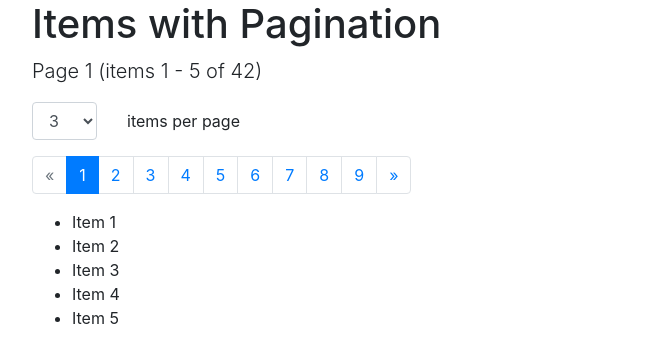
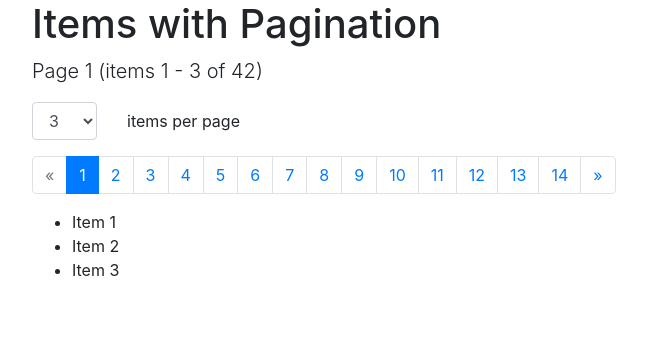
Before and after one commit to mate-academy/react_pagination, a React (Create React App) app: page / in a window 1280 px wide. Shown: the top 362 px of the page, without its empty margins (53-700 px from the left). Built offline with nearby package versions, Linux system fonts and the light colour scheme.

Commit message:
Working solution wo tests

```diff
--- a/src/App.tsx
+++ b/src/App.tsx
@@ -1,18 +1,30 @@
-import React from 'react';
+import React, { useState } from 'react';
 import './App.css';
 import { getNumbers } from './utils';
+import { Pagination } from './components/Pagination';
 
 // eslint-disable-next-line @typescript-eslint/no-unused-vars
-const items = getNumbers(1, 42)
+const items: string[] = getNumbers(1, 42)
   .map(n => `Item ${n}`);
 
 export const App: React.FC = () => {
+  const [currentPage, setCurrentPage] = useState(1);
+  const [itemsPerPage, setItemsPerPage] = useState(3);
+
+  const totalPages = items.length;
+  const firstVisibleItem = (currentPage * itemsPerPage) - itemsPerPage;
+  const lastVisibleItem = (firstVisibleItem + itemsPerPage - 1) <= totalPages
+    ? firstVisibleItem + itemsPerPage
+    : items.length;
+
+  const visibleArray = [...items].slice(firstVisibleItem, lastVisibleItem);
+
   return (
     <div className="container">
       <h1>Items with Pagination</h1>
 
       <p className="lead" data-cy="info">
-        Page 1 (items 1 - 5 of 42)
+        {`Page ${currentPage} (items ${firstVisibleItem + 1} - ${lastVisibleItem} of ${totalPages})`}
       </p>
 
       <div className="form-group row">
@@ -21,6 +33,10 @@ export const App: React.FC = () => {
             data-cy="perPageSelector"
             id="perPageSelector"
             className="form-control"
+            onChange={(event) => {
+              setItemsPerPage(+(event.target.value));
+              setCurrentPage(1);
+            }}
           >
             <option value="3">3</option>
             <option value="5">5</option>
@@ -34,62 +50,26 @@ export const App: React.FC = () => {
         </label>
       </div>
 
-      {/* Move this markup to Pagination */}
-      <ul className="pagination">
-        <li className="page-item disabled">
-          <a
-            data-cy="prevLink"
-            className="page-link"
-            href="#prev"
-            aria-disabled="true"
+      <Pagination
+        total={totalPages}
+        perPage={itemsPerPage}
+        currentPage={currentPage}
+        onPageChange={(page) => {
+          if (page !== currentPage) {
+            setCurrentPage(page);
+          }
+        }}
+      />
+
+      <ul>
+        {visibleArray.map((item) => (
+          <li
+            key={+item.slice(5)}
+            data-cy="item"
           >
-            «
-          </a>
-        </li>
-        <li className="page-item active">
-          <a data-cy="pageLink" className="page-link" href="#1">1</a>
-        </li>
-        <li className="page-item">
-          <a data-cy="pageLink" className="page-link" href="#2">2</a>
-        </li>
-        <li className="page-item">
-          <a data-cy="pageLink" className="page-link" href="#3">3</a>
-        </li>
-        <li className="page-item">
-          <a data-cy="pageLink" className="page-link" href="#4">4</a>
-        </li>
-        <li className="page-item">
-          <a data-cy="pageLink" className="page-link" href="#5">5</a>
-        </li>
-        <li className="page-item">
-          <a data-cy="pageLink" className="page-link" href="#6">6</a>
-        </li>
-        <li className="page-item">
-          <a data-cy="pageLink" className="page-link" href="#7">7</a>
-        </li>
-        <li className="page-item">
-          <a data-cy="pageLink" className="page-link" href="#8">8</a>
-        </li>
-        <li className="page-item">
-          <a data-cy="pageLink" className="page-link" href="#9">9</a>
-        </li>
-        <li className="page-item">
-          <a
-            data-cy="nextLink"
-            className="page-link"
-            href="#next"
-            aria-disabled="false"
-          >
-            »
-          </a>
-        </li>
-      </ul>
-      <ul>
-        <li data-cy="item">Item 1</li>
-        <li data-cy="item">Item 2</li>
-        <li data-cy="item">Item 3</li>
-        <li data-cy="item">Item 4</li>
-        <li data-cy="item">Item 5</li>
+            {item}
+          </li>
+        ))}
       </ul>
     </div>
   );
--- a/src/components/Pagination/Pagination.tsx
+++ b/src/components/Pagination/Pagination.tsx
@@ -1 +1,77 @@
-export const Pagination = () => {};
+import React from 'react';
+import cn from 'classnames';
+
+interface Props {
+  total: number;
+  perPage: number;
+  currentPage: number;
+  onPageChange: (changedPage: number) => void;
+}
+
+export const Pagination: React.FC<Props> = ({
+  total,
+  perPage = 3,
+  currentPage = 1,
+  onPageChange,
+}) => {
+  const qtyBookmarks = Math.ceil(total / perPage);
+  const pages: number[] = [];
+
+  for (let i = 1; i <= qtyBookmarks; i += 1) {
+    pages.push(i);
+  }
+
+  return (
+    <ul className="pagination">
+      <li className={cn('page-item', {
+        ' disabled': currentPage === 1,
+      })}
+      >
+        <a
+          data-cy="prevLink"
+          className="page-link"
+          href="#prev"
+          aria-disabled="true"
+          onClick={() => ((currentPage > 1)
+            && onPageChange(currentPage - 1))}
+        >
+          «
+        </a>
+      </li>
+      {pages.map((page) => {
+        return (
+          <li
+            key={page}
+            className={cn('page-item', {
+              ' active': page === currentPage,
+            })}
+          >
+            <a
+              data-cy="pageLink"
+              className="page-link"
+              href={`#${page}`}
+              onClick={() => onPageChange(page)}
+            >
+              {page}
+            </a>
+          </li>
+        );
+      })}
+      <li className={cn('page-item', {
+        ' disabled': currentPage === pages.length,
+      })}
+      >
+        <a
+          data-cy="nextLink"
+          className="page-link"
+          href="#next"
+          aria-disabled="false"
+          onClick={() => (currentPage < pages.length)
+            && onPageChange(currentPage + 1)}
+        >
+          »
+        </a>
+      </li>
+    </ul>
+  );
+};
```
Also changed, not shown: public/index.html (indentation only), 1 other file (tests, documents, lock files or other folders).
